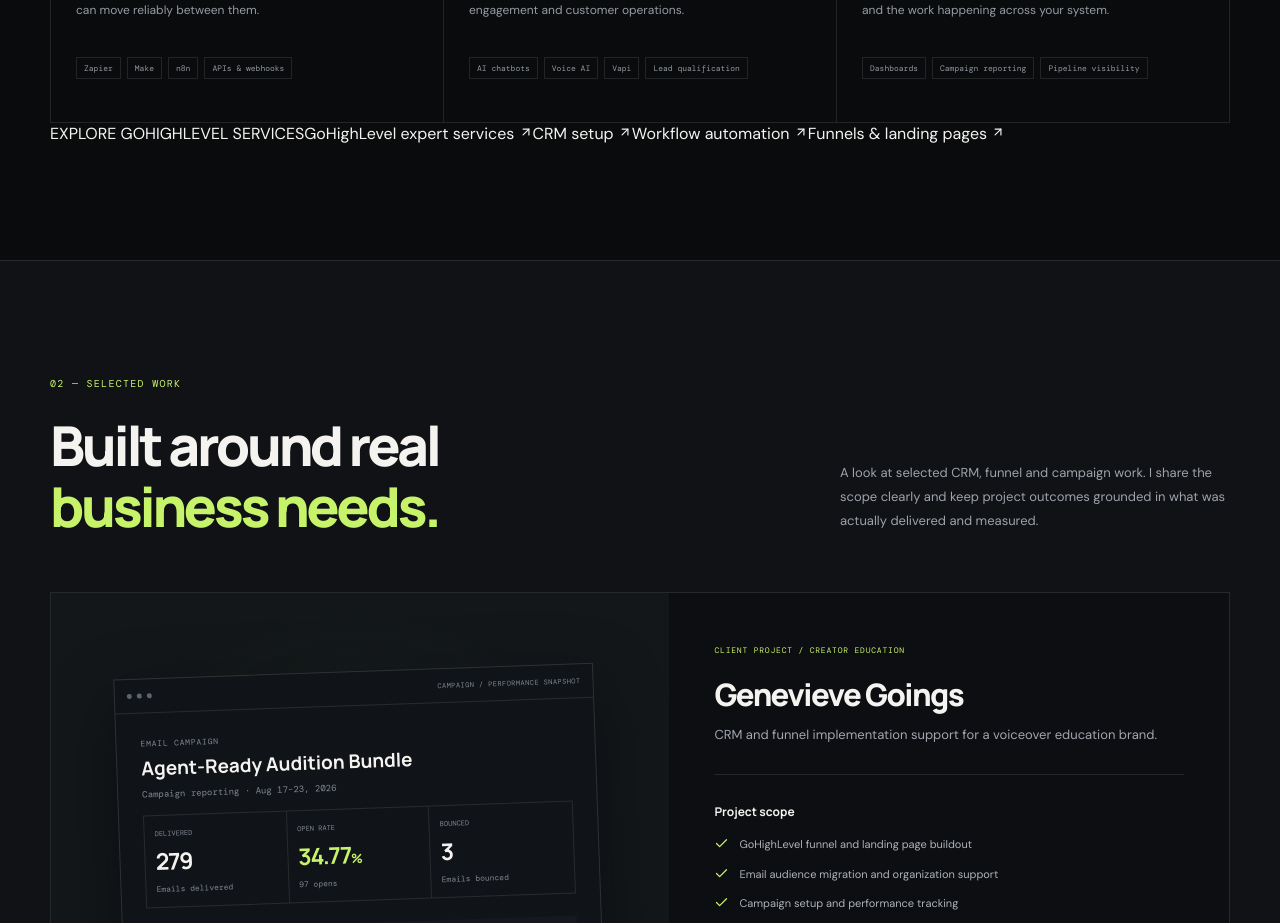
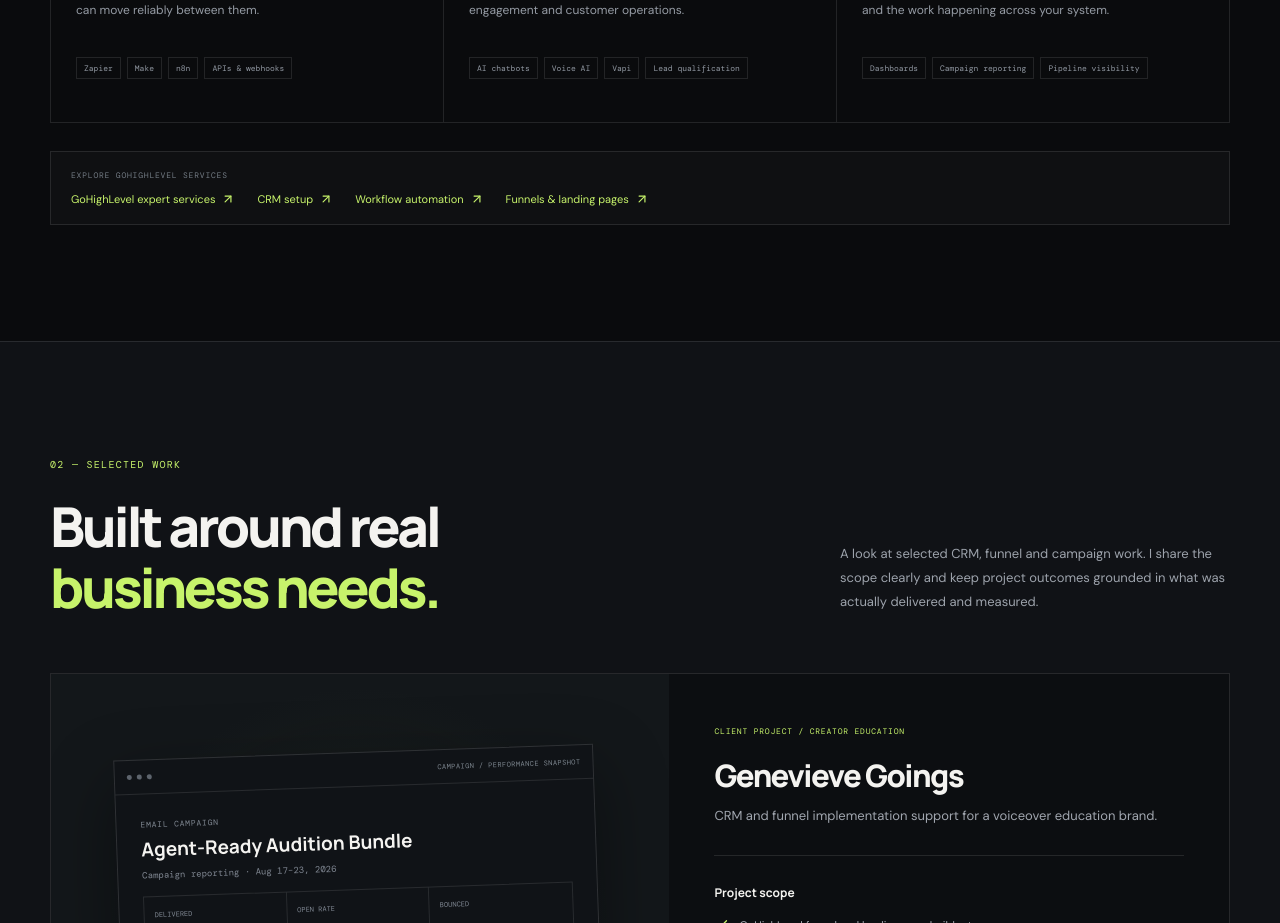
Before and after one commit to Emmanayomide/favouriteboi, a React (Vite) app: page / in a window 1280 px wide. Shown: the part 1740-2663 px from the top of the page. Built offline with nearby package versions, Linux system fonts and the light colour scheme.

Commit message:
Style homepage links to dedicated SEO service pages

```diff
--- a/src/index.css
+++ b/src/index.css
@@ -1336,3 +1336,27 @@ h2 span {
     padding: 27px 17px;
   }
 }
+
+.seo-page-links {
+  display: flex;
+  flex-wrap: wrap;
+  align-items: center;
+  gap: 12px 22px;
+  margin-top: 28px;
+  padding: 18px 20px;
+  border: 1px solid var(--line);
+  background: rgba(255, 255, 255, 0.018);
+}
+.seo-page-links > span {
+  width: 100%;
+  color: #737b84;
+  font: 8px var(--mono);
+  letter-spacing: .1em;
+}
+.seo-page-links a {
+  display: inline-flex;
+  align-items: center;
+  gap: 6px;
+  color: var(--accent);
+  font-size: 11px;
+}
```
